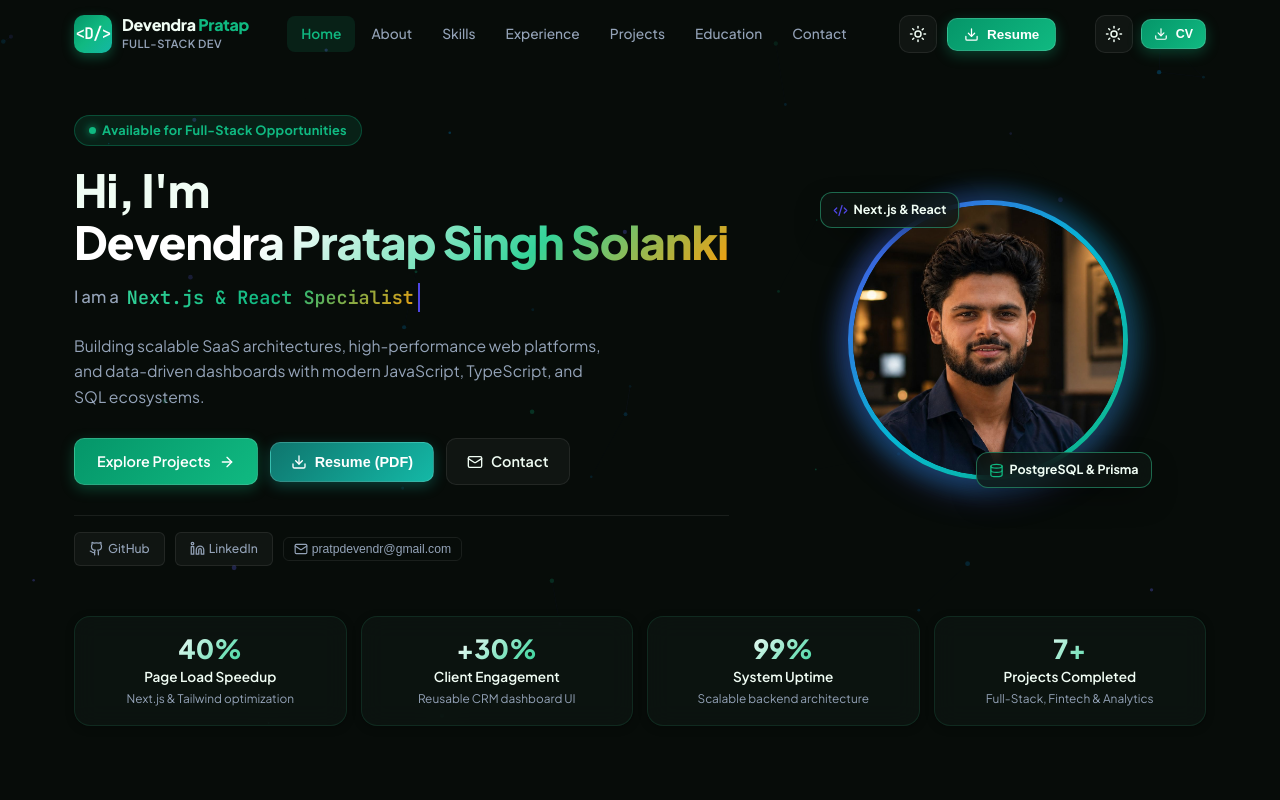
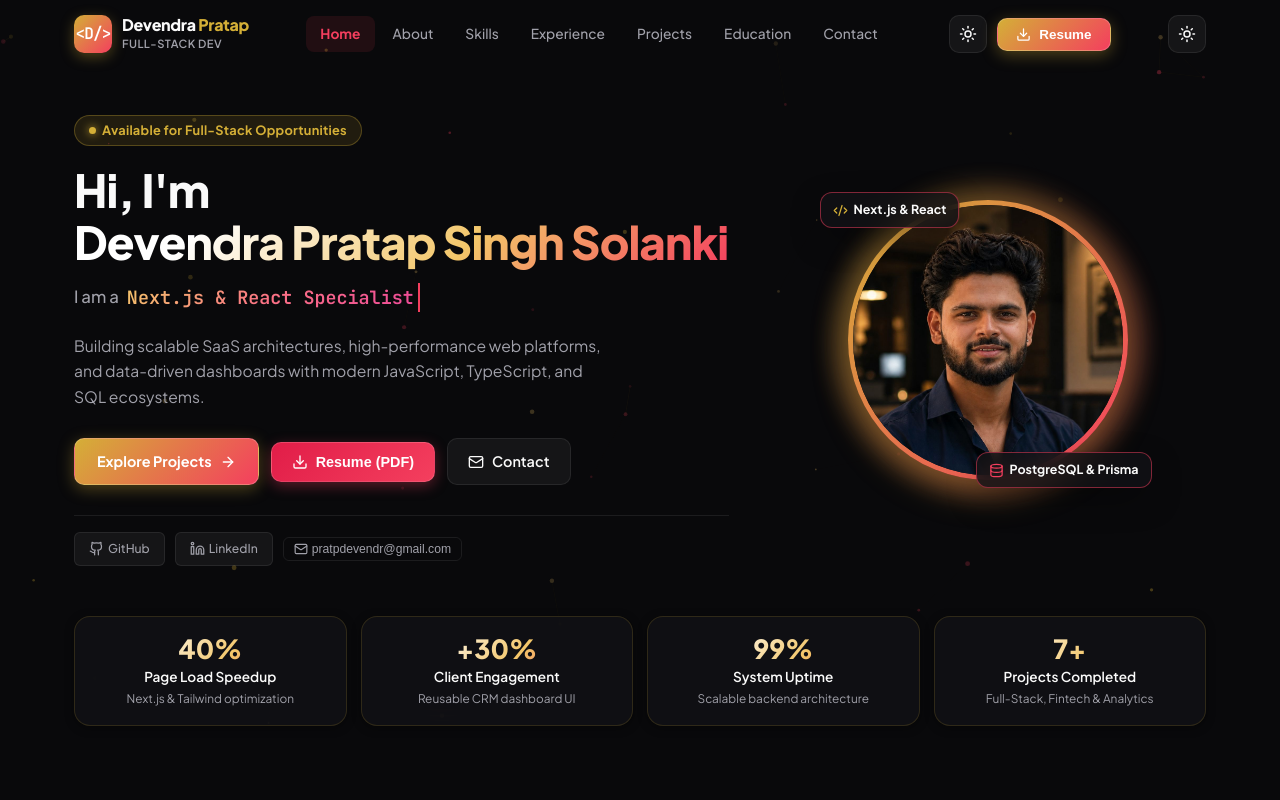
Before and after one commit to devendrapratapsinghsolanki/My-Portfolio, a React (Vite) app: page / in a window 1280 px wide. Shown: the top 800 px of the page. Built offline with nearby package versions, Linux system fonts and the light colour scheme.

Commit message:
feat: apply Veronica Solomon inspired Chic Noir, Luxury Gold & Sensational Pink theme and unify desktop resume button

```diff
--- a/src/components/BackgroundCanvas.jsx
+++ b/src/components/BackgroundCanvas.jsx
@@ -32,8 +32,8 @@ export default function BackgroundCanvas({ theme = 'dark' }) {
         vy: (Math.random() - 0.5) * 0.4,
         radius: Math.random() * 1.8 + 0.8,
         color: isDark
-          ? ['rgba(99, 102, 241,', 'rgba(2, 132, 199,', 'rgba(16, 185, 129,'][Math.floor(Math.random() * 3)]
-          : ['rgba(79, 70, 229,', 'rgba(2, 132, 199,', 'rgba(5, 150, 105,'][Math.floor(Math.random() * 3)],
+          ? ['rgba(212, 175, 55,', 'rgba(244, 63, 94,', 'rgba(243, 198, 105,'][Math.floor(Math.random() * 3)]
+          : ['rgba(184, 134, 11,', 'rgba(225, 29, 72,', 'rgba(212, 175, 55,'][Math.floor(Math.random() * 3)],
         alpha: isDark ? Math.random() * 0.35 + 0.15 : Math.random() * 0.25 + 0.1
       });
     }
@@ -90,7 +90,7 @@ export default function BackgroundCanvas({ theme = 'dark' }) {
             ctx.moveTo(p.x, p.y);
             ctx.lineTo(p2.x, p2.y);
             const lineAlpha = (1 - dist2 / 100) * (isDark ? 0.12 : 0.08);
-            ctx.strokeStyle = `rgba(99, 102, 241, ${lineAlpha})`;
+            ctx.strokeStyle = `rgba(212, 175, 55, ${lineAlpha})`;
             ctx.lineWidth = 0.7;
             ctx.stroke();
           }
--- a/src/components/Hero.jsx
+++ b/src/components/Hero.jsx
@@ -1,5 +1,5 @@
 import React, { useState, useEffect } from 'react';
-import { Download, ArrowRight, Mail, Sparkles, Check, Code2, Database, ShieldCheck, Layers, Terminal } from 'lucide-react';
+import { Download, ArrowRight, Mail, Sparkles, Check, Code2, Database } from 'lucide-react';
 import { GithubIcon, LinkedinIcon } from './Icons';
 import { portfolioData } from '../data/portfolioData';
 
@@ -70,8 +70,8 @@ export default function Hero({ onOpenResume }) {
                 gap: '6px',
                 padding: '4px 14px',
                 borderRadius: '9999px',
-                background: 'rgba(16, 185, 129, 0.12)',
-                border: '1px solid rgba(16, 185, 129, 0.3)',
+                background: 'rgba(212, 175, 55, 0.12)',
+                border: '1px solid rgba(212, 175, 55, 0.3)',
                 marginBottom: '18px'
               }}
             >
@@ -80,11 +80,11 @@ export default function Hero({ onOpenResume }) {
                   width: '7px',
                   height: '7px',
                   borderRadius: '50%',
-                  background: '#10b981',
-                  boxShadow: '0 0 8px #10b981'
+                  background: '#d4af37',
+                  boxShadow: '0 0 8px #d4af37'
                 }}
               />
-              <span style={{ fontSize: '0.8rem', fontWeight: '700', color: '#10b981', letterSpacing: '0.02em' }}>
+              <span style={{ fontSize: '0.8rem', fontWeight: '700', color: '#d4af37', letterSpacing: '0.02em' }}>
                 {personal.availability}
               </span>
             </div>
@@ -120,7 +120,7 @@ export default function Hero({ onOpenResume }) {
                 style={{
                   fontSize: '1.15rem',
                   fontWeight: '700',
-                  borderRight: '2px solid #4f46e5',
+                  borderRight: '2px solid #f43f5e',
                   paddingRight: '4px'
                 }}
               >
@@ -207,25 +207,25 @@ export default function Hero({ onOpenResume }) {
                 style={{ cursor: 'pointer', background: 'transparent' }}
                 title="Click to copy email"
               >
-                {copiedEmail ? <Check size={14} color="#10b981" /> : <Mail size={14} />}
+                {copiedEmail ? <Check size={14} color="#d4af37" /> : <Mail size={14} />}
                 <span>{copiedEmail ? 'Copied!' : personal.email}</span>
               </button>
             </div>
           </div>
 
-          {/* Right: Circular Aesthetic Profile Card */}
+          {/* Right: Circular Chic Glowing Profile */}
           <div className="hero-profile-container" style={{ display: 'flex', justifyContent: 'center', position: 'relative' }}>
             <div style={{ position: 'relative', width: '280px', height: '280px', display: 'flex', alignItems: 'center', justifyContent: 'center' }}>
 
-              {/* Outer Decorative Gradient Ring */}
+              {/* Outer Decorative Gradient Ring (Gold & Sensational Pink Glow) */}
               <div
                 style={{
                   position: 'absolute',
-                  inset: '-12px',
+                  inset: '-14px',
                   borderRadius: '50%',
-                  background: 'linear-gradient(135deg, rgba(79, 70, 229, 0.4) 0%, rgba(6, 182, 212, 0.4) 50%, rgba(16, 185, 129, 0.3) 100%)',
-                  filter: 'blur(10px)',
-                  opacity: 0.75,
+                  background: 'linear-gradient(135deg, rgba(212, 175, 55, 0.45) 0%, rgba(244, 63, 94, 0.45) 100%)',
+                  filter: 'blur(12px)',
+                  opacity: 0.8,
                   zIndex: 0
                 }}
               />
@@ -238,8 +238,8 @@ export default function Hero({ onOpenResume }) {
                   height: '100%',
                   borderRadius: '50%',
                   padding: '5px',
-                  background: 'linear-gradient(135deg, #4f46e5 0%, #06b6d4 50%, #10b981 100%)',
-                  boxShadow: '0 12px 35px rgba(79, 70, 229, 0.35)',
+                  background: 'linear-gradient(135deg, #d4af37 0%, #f43f5e 100%)',
+                  boxShadow: '0 12px 35px rgba(212, 175, 55, 0.35)',
                   zIndex: 1
                 }}
               >
@@ -285,7 +285,7 @@ export default function Hero({ onOpenResume }) {
                   zIndex: 2
                 }}
               >
-                <Code2 size={15} color="#4f46e5" />
+                <Code2 size={15} color="#d4af37" />
                 <span style={{ fontSize: '0.78rem', fontWeight: '700', color: 'var(--text-main)' }}>
                   Next.js & React
                 </span>
@@ -310,7 +310,7 @@ export default function Hero({ onOpenResume }) {
                   zIndex: 2
                 }}
               >
-                <Database size={15} color="#10b981" />
+                <Database size={15} color="#f43f5e" />
                 <span style={{ fontSize: '0.78rem', fontWeight: '700', color: 'var(--text-main)' }}>
                   PostgreSQL & Prisma
                 </span>
--- a/src/components/Logo.jsx
+++ b/src/components/Logo.jsx
@@ -9,7 +9,7 @@ export default function Logo() {
           width: '38px',
           height: '38px',
           borderRadius: '10px',
-          background: 'linear-gradient(135deg, #059669 0%, #10b981 50%, #14b8a6 100%)',
+          background: 'linear-gradient(135deg, #d4af37 0%, #f43f5e 100%)',
           display: 'flex',
           alignItems: 'center',
           justifyContent: 'center',
@@ -18,14 +18,14 @@ export default function Logo() {
           fontSize: '1rem',
           fontFamily: 'var(--font-mono)',
           letterSpacing: '-0.05em',
-          boxShadow: '0 4px 12px rgba(16, 185, 129, 0.35)'
+          boxShadow: '0 4px 14px rgba(212, 175, 55, 0.35)'
         }}
       >
         {'<D/>'}
       </div>
       <div style={{ display: 'flex', flexDirection: 'column' }}>
         <span style={{ fontWeight: '800', fontSize: '1rem', letterSpacing: '-0.02em', color: 'var(--text-main)', lineHeight: '1.2' }}>
-          Devendra <span style={{ color: '#10b981' }}>Pratap</span>
+          Devendra <span style={{ color: '#d4af37' }}>Pratap</span>
         </span>
         <span style={{ fontSize: '0.7rem', color: 'var(--text-muted)', letterSpacing: '0.04em', textTransform: 'uppercase', fontWeight: '600' }}>
           Full-Stack Dev
--- a/src/components/Navbar.jsx
+++ b/src/components/Navbar.jsx
@@ -1,11 +1,10 @@
 import React, { useState, useEffect } from 'react';
-import { Download, Menu, X, Sun, Moon, ChevronRight, FileText } from 'lucide-react';
+import { Download, Sun, Moon } from 'lucide-react';
 import Logo from './Logo';
 import { portfolioData } from '../data/portfolioData';
 
 export default function Navbar({ onOpenResume, theme, toggleTheme }) {
   const [scrolled, setScrolled] = useState(false);
-  const [mobileMenuOpen, setMobileMenuOpen] = useState(false);
   const [activeSection, setActiveSection] = useState('home');
 
   useEffect(() => {
@@ -51,8 +50,8 @@ export default function Navbar({ onOpenResume, theme, toggleTheme }) {
         right: 0,
         zIndex: 1000,
         backgroundColor: scrolled ? 'var(--bg-header)' : 'transparent',
-        backdropFilter: scrolled ? 'blur(12px)' : 'none',
-        WebkitBackdropFilter: scrolled ? 'blur(12px)' : 'none',
+        backdropFilter: scrolled ? 'blur(14px)' : 'none',
+        WebkitBackdropFilter: scrolled ? 'blur(14px)' : 'none',
         borderBottom: scrolled ? '1px solid var(--border-subtle)' : '1px solid transparent',
         boxShadow: scrolled ? 'var(--shadow-sm)' : 'none',
         transition: 'background-color 0.25s, border-color 0.25s'
@@ -65,7 +64,7 @@ export default function Navbar({ onOpenResume, theme, toggleTheme }) {
         </a>
 
         {/* Desktop Navigation */}
-        <nav style={{ display: 'flex', alignItems: 'center', gap: '2px' }} className="desktop-nav">
+        <nav style={{ display: 'flex', alignItems: 'center', gap: '4px' }} className="desktop-nav">
           {navLinks.map((link) => {
             const isActive = activeSection === link.id;
             return (
@@ -76,9 +75,9 @@ export default function Navbar({ onOpenResume, theme, toggleTheme }) {
                   padding: '7px 14px',
                   borderRadius: '8px',
                   fontSize: '0.86rem',
-                  fontWeight: isActive ? '600' : '500',
-                  color: isActive ? '#10b981' : 'var(--text-muted)',
-                  background: isActive ? 'rgba(16, 185, 129, 0.12)' : 'transparent',
+                  fontWeight: isActive ? '700' : '500',
+                  color: isActive ? '#f43f5e' : 'var(--text-muted)',
+                  background: isActive ? 'rgba(244, 63, 94, 0.1)' : 'transparent',
                   textDecoration: 'none',
                   transition: 'all 0.15s ease'
                 }}
@@ -89,7 +88,7 @@ export default function Navbar({ onOpenResume, theme, toggleTheme }) {
           })}
         </nav>
 
-        {/* Right Actions: Theme Toggle & Resume Button */}
+        {/* Right Actions: ONLY ONE Resume button and Theme toggle */}
         <div style={{ display: 'flex', alignItems: 'center', gap: '10px' }} className="desktop-nav">
           <button
             onClick={toggleTheme}
@@ -103,14 +102,14 @@ export default function Navbar({ onOpenResume, theme, toggleTheme }) {
           <button
             onClick={onOpenResume}
             className="btn-primary"
-            style={{ padding: '8px 16px', fontSize: '0.84rem' }}
+            style={{ padding: '8px 18px', fontSize: '0.84rem' }}
           >
             <Download size={15} />
             <span>Resume</span>
           </button>
         </div>
 
-        {/* Mobile controls (Clean top bar on mobile) */}
+        {/* Mobile top controls */}
         <div style={{ display: 'flex', alignItems: 'center', gap: '8px' }} className="mobile-toggle-btn">
           <button
             onClick={toggleTheme}
@@ -120,15 +119,6 @@ export default function Navbar({ onOpenResume, theme, toggleTheme }) {
           >
             {theme === 'dark' ? <Sun size={18} /> : <Moon size={18} />}
           </button>
-
-          <button
-            onClick={onOpenResume}
-            className="btn-primary"
-            style={{ padding: '7px 12px', fontSize: '0.78rem' }}
-          >
-            <Download size={14} />
-            <span>CV</span>
-          </button>
         </div>
       </div>
     </header>
--- a/src/styles/globals.css
+++ b/src/styles/globals.css
@@ -1,65 +1,69 @@
-/* Fresh Emerald & Jade Aurora Theme Variables */
+/* Chic, Luxurious & Passionate: Noir Black, Champagne Gold & Sensational Pink */
 :root {
   --font-sans: 'Plus Jakarta Sans', system-ui, -apple-system, sans-serif;
   --font-display: 'Syne', 'Plus Jakarta Sans', sans-serif;
   --font-mono: 'JetBrains Mono', monospace;
 
-  --emerald: #10b981;
-  --emerald-light: #34d399;
-  --emerald-dark: #059669;
-  --jade: #14b8a6;
-  --lime: #84cc16;
-  --amber: #f59e0b;
+  --gold: #d4af37;
+  --gold-light: #f3c669;
+  --gold-dark: #b8860b;
+
+  --pink: #f43f5e;
+  --pink-light: #fb7185;
+  --pink-sensational: #ec4899;
+
+  --charcoal: #18181b;
+  --gray-subtle: #71717a;
 }
 
-/* Dark Theme (Deep Forest Obsidian & Radiant Mint) */
+/* Dark Theme (Chic Noir, Radiant Gold & Sensational Pink) */
 [data-theme="dark"] {
-  --bg-main: #070c09;
-  --bg-surface: #0e1612;
-  --bg-card: rgba(14, 22, 18, 0.75);
-  --bg-card-hover: rgba(22, 36, 29, 0.85);
-  --bg-header: rgba(7, 12, 9, 0.85);
-  --bg-pill: rgba(255, 255, 255, 0.04);
+  --bg-main: #09090b;
+  --bg-surface: #121216;
+  --bg-card: rgba(18, 18, 22, 0.8);
+  --bg-card-hover: rgba(28, 28, 35, 0.9);
+  --bg-header: rgba(9, 9, 11, 0.88);
+  --bg-pill: rgba(255, 255, 255, 0.05);
 
   --border-subtle: rgba(255, 255, 255, 0.08);
-  --border-card: rgba(52, 211, 153, 0.12);
-  --border-hover: rgba(52, 211, 153, 0.45);
+  --border-card: rgba(212, 175, 55, 0.16);
+  --border-hover: rgba(244, 63, 94, 0.5);
 
-  --text-main: #f0fdf4;
-  --text-muted: #94a3b8;
-  --text-dim: #64748b;
+  --text-main: #fafafa;
+  --text-muted: #a1a1aa;
+  --text-dim: #71717a;
 
-  --shadow-sm: 0 2px 8px rgba(0, 0, 0, 0.3);
-  --shadow-md: 0 12px 32px -10px rgba(0, 0, 0, 0.6);
-  --shadow-glow: 0 0 25px rgba(16, 185, 129, 0.18);
+  --shadow-sm: 0 2px 10px rgba(0, 0, 0, 0.4);
+  --shadow-md: 0 12px 36px -10px rgba(0, 0, 0, 0.7);
+  --shadow-glow: 0 0 25px rgba(212, 175, 55, 0.2);
 
-  --code-bg: rgba(6, 11, 8, 0.95);
-  --bottom-bar-bg: rgba(14, 22, 18, 0.92);
+  --code-bg: rgba(10, 10, 13, 0.95);
+  --bottom-bar-bg: rgba(18, 18, 22, 0.94);
 }
 
-/* Light Theme (Fresh Mint Pearl & Crisp Obsidian) */
+/* Light Theme (Chic Ivory, Warm Gold & Haute Pink) */
 [data-theme="light"] {
-  --bg-main: #f5f8f6;
+  --bg-main: #faf8f5;
   --bg-surface: #ffffff;
-  --bg-card: rgba(255, 255, 255, 0.92);
-  --bg-card-hover: rgba(240, 24DF, 244, 1);
-  --bg-header: rgba(245, 248, 246, 0.88);
+  --bg-card: rgba(255, 255, 255, 0.94);
+  --bg-card-hover: rgba(248, 245, 240, 1);
+  --bg-header: rgba(250, 248, 245, 0.9);
   --bg-pill: rgba(0, 0, 0, 0.04);
 
-  --border-subtle: rgba(0, 0, 0, 0.07);
-  --border-card: rgba(16, 185, 129, 0.15);
-  --border-hover: rgba(16, 185, 129, 0.45);
+  --border-subtle: rgba(0, 0, 0, 0.08);
+  --border-card: rgba(212, 175, 55, 0.2);
+  --border-hover: rgba(244, 63, 94, 0.45);
 
-  --text-main: #061a10;
-  --text-muted: #475569;
-  --text-dim: #64748b;
+  --text-main: #18181b;
+  --text-muted: #52525b;
+  --text-dim: #71717a;
 
   --shadow-sm: 0 2px 8px rgba(0, 0, 0, 0.04);
-  --shadow-md: 0 10px 25px -5px rgba(16, 185, 129, 0.1);
-  --shadow-glow: 0 0 25px rgba(16, 185, 129, 0.1);
+  --shadow-md: 0 10px 25px -5px rgba(212, 175, 55, 0.12);
+  --shadow-glow: 0 0 25px rgba(212, 175, 55, 0.12);
 
-  --code-bg: #132219;
-  --bottom-bar-bg: rgba(255, 255, 255, 0.92);
+  --code-bg: #1c1917;
+  --bottom-bar-bg: rgba(255, 255, 255, 0.94);
 }
 
 * {
@@ -92,11 +96,11 @@ body {
   background: var(--bg-main);
 }
 ::-webkit-scrollbar-thumb {
-  background: rgba(16, 185, 129, 0.4);
+  background: rgba(212, 175, 55, 0.4);
   border-radius: 4px;
 }
 ::-webkit-scrollbar-thumb:hover {
-  background: rgba(16, 185, 129, 0.8);
+  background: rgba(244, 63, 94, 0.7);
 }
 
 /* Container */
@@ -115,8 +119,8 @@ body {
 /* Glass Card */
 .glass-card {
   background: var(--bg-card);
-  backdrop-filter: blur(12px);
-  -webkit-backdrop-filter: blur(12px);
+  backdrop-filter: blur(14px);
+  -webkit-backdrop-filter: blur(14px);
   border: 1px solid var(--border-card);
   border-radius: 16px;
   box-shadow: var(--shadow-sm);
@@ -126,30 +130,30 @@ body {
 .glass-card:hover {
   transform: translateY(-3px);
   border-color: var(--border-hover);
-  box-shadow: var(--shadow-md);
+  box-shadow: var(--shadow-md), 0 0 20px rgba(244, 63, 94, 0.15);
 }
 
-/* Text Gradients (Fresh Mint & Gold) */
+/* Text Gradients (Gold & Sensational Pink) */
 [data-theme="dark"] .text-gradient {
-  background: linear-gradient(135deg, #ffffff 30%, #34d399 70%, #f59e0b 100%);
+  background: linear-gradient(135deg, #ffffff 20%, #f3c669 60%, #f43f5e 100%);
   -webkit-background-clip: text;
   -webkit-text-fill-color: transparent;
 }
 
 [data-theme="light"] .text-gradient {
-  background: linear-gradient(135deg, #061a10 30%, #059669 70%, #d97706 100%);
+  background: linear-gradient(135deg, #18181b 20%, #b8860b 60%, #e11d48 100%);
   -webkit-background-clip: text;
   -webkit-text-fill-color: transparent;
 }
 
 [data-theme="dark"] .text-gradient-cyan {
-  background: linear-gradient(135deg, #34d399 0%, #10b981 50%, #f59e0b 100%);
+  background: linear-gradient(135deg, #f3c669 0%, #fb7185 50%, #ec4899 100%);
   -webkit-background-clip: text;
   -webkit-text-fill-color: transparent;
 }
 
 [data-theme="light"] .text-gradient-cyan {
-  background: linear-gradient(135deg, #059669 0%, #10b981 50%, #d97706 100%);
+  background: linear-gradient(135deg, #b8860b 0%, #e11d48 50%, #be185d 100%);
   -webkit-background-clip: text;
   -webkit-text-fill-color: transparent;
 }
@@ -158,20 +162,20 @@ body {
   font-family: var(--font-mono);
 }
 
-/* Buttons */
+/* Buttons (Luxurious Gold & Sensational Pink) */
 .btn-primary {
   display: inline-flex;
   align-items: center;
   justify-content: center;
   gap: 8px;
-  background: linear-gradient(135deg, #059669 0%, #10b981 100%);
+  background: linear-gradient(135deg, #d4af37 0%, #f43f5e 100%);
   color: #ffffff !important;
-  font-weight: 600;
+  font-weight: 700;
   font-size: 0.9rem;
   padding: 11px 22px;
   border-radius: 10px;
-  border: 1px solid rgba(255, 255, 255, 0.15);
-  box-shadow: 0 4px 14px rgba(16, 185, 129, 0.3);
+  border: 1px solid rgba(255, 255, 255, 0.2);
+  box-shadow: 0 4px 16px rgba(212, 175, 55, 0.35);
   cursor: pointer;
   text-decoration: none;
   transition: all 0.2s ease;
@@ -179,8 +183,8 @@ body {
 
 .btn-primary:hover {
   transform: translateY(-2px);
-  box-shadow: 0 6px 20px rgba(16, 185, 129, 0.45);
-  background: linear-gradient(135deg, #047857 0%, #059669 100%);
+  box-shadow: 0 6px 22px rgba(244, 63, 94, 0.5);
+  background: linear-gradient(135deg, #c59b27 0%, #e11d48 100%);
 }
 
 .btn-secondary {
@@ -211,14 +215,14 @@ body {
   align-items: center;
   justify-content: center;
   gap: 8px;
-  background: linear-gradient(135deg, #0f766e 0%, #14b8a6 100%);
+  background: linear-gradient(135deg, #e11d48 0%, #f43f5e 100%);
   color: #ffffff !important;
-  font-weight: 600;
+  font-weight: 700;
   font-size: 0.9rem;
   padding: 11px 20px;
   border-radius: 10px;
   border: 1px solid rgba(255, 255, 255, 0.15);
-  box-shadow: 0 4px 14px rgba(20, 184, 166, 0.3);
+  box-shadow: 0 4px 14px rgba(244, 63, 94, 0.35);
   cursor: pointer;
   text-decoration: none;
   transition: all 0.2s ease;
@@ -226,10 +230,10 @@ body {
 
 .btn-cyan:hover {
   transform: translateY(-2px);
-  box-shadow: 0 6px 20px rgba(20, 184, 166, 0.45);
+  box-shadow: 0 6px 20px rgba(244, 63, 94, 0.55);
 }
 
-/* Badge styles */
+/* Badges */
 .badge-tech {
   display: inline-flex;
   align-items: center;
@@ -245,8 +249,8 @@ body {
 }
 
 .badge-tech:hover {
-  border-color: rgba(16, 185, 129, 0.4);
-  color: #10b981;
+  border-color: rgba(244, 63, 94, 0.5);
+  color: #f43f5e;
 }
 
 .badge-live {
@@ -254,9 +258,9 @@ body {
   align-items: center;
   gap: 5px;
   padding: 3px 8px;
-  background: rgba(16, 185, 129, 0.12);
-  border: 1px solid rgba(16, 185, 129, 0.3);
-  color: #10b981;
+  background: rgba(244, 63, 94, 0.12);
+  border: 1px solid rgba(244, 63, 94, 0.35);
+  color: #f43f5e;
   font-size: 0.72rem;
   font-weight: 700;
   border-radius: 9999px;
@@ -269,7 +273,8 @@ body {
   width: 5px;
   height: 5px;
   border-radius: 50%;
-  background: #10b981;
+  background: #f43f5e;
+  box-shadow: 0 0 6px #f43f5e;
 }
 
 /* Section Titles */
@@ -281,10 +286,10 @@ body {
   background: var(--bg-pill);
   border: 1px solid var(--border-subtle);
   border-radius: 9999px;
-  color: #10b981;
+  color: #d4af37;
   font-size: 0.78rem;
-  font-weight: 600;
-  letter-spacing: 0.05em;
+  font-weight: 700;
+  letter-spacing: 0.06em;
   text-transform: uppercase;
   margin-bottom: 10px;
 }
@@ -324,22 +329,22 @@ body {
 
 .theme-toggle-btn:hover {
   border-color: var(--border-hover);
-  background: rgba(16, 185, 129, 0.1);
-  color: #10b981;
+  background: rgba(244, 63, 94, 0.1);
+  color: #f43f5e;
 }
 
-/* Custom Cursor Styles */
+/* Custom Trailing Cursor */
 .custom-cursor-dot {
   position: fixed;
   top: 0;
   left: 0;
   width: 8px;
   height: 8px;
-  background-color: #10b981;
+  background-color: #d4af37;
   border-radius: 50%;
   pointer-events: none;
   z-index: 9999;
-  box-shadow: 0 0 12px #10b981, 0 0 20px #34d399;
+  box-shadow: 0 0 10px #d4af37, 0 0 18px #f43f5e;
   transform: translate(-50%, -50%);
   transition: opacity 0.2s ease;
 }
@@ -350,7 +355,7 @@ body {
   left: 0;
   width: 36px;
   height: 36px;
-  border: 1.5px solid rgba(16, 185, 129, 0.5);
+  border: 1.5px solid rgba(212, 175, 55, 0.6);
   border-radius: 50%;
   pointer-events: none;
   z-index: 9998;
@@ -361,8 +366,8 @@ body {
 .custom-cursor-ring.hovering {
   width: 52px;
   height: 52px;
-  border-color: rgba(52, 211, 153, 0.9);
-  background: rgba(16, 185, 129, 0.08);
+  border-color: rgba(244, 63, 94, 0.9);
+  background: rgba(244, 63, 94, 0.08);
 }
 
 @media (max-width: 768px) {
@@ -371,12 +376,10 @@ body {
   }
 }
 
-/* ========================================================= */
-/* 📱 EXCLUSIVE MOBILE APP VIEW SYSTEM                       */
-/* ========================================================= */
+/* 📱 EXCLUSIVE MOBILE APP VIEW SYSTEM */
 @media (max-width: 768px) {
   body {
-    padding-bottom: 84px; /* Space for Mobile Bottom Bar */
+    padding-bottom: 84px;
   }
 
   .desktop-nav {
@@ -429,7 +432,6 @@ body {
     font-size: 1.5rem;
   }
 
-  /* Compact padding for cards on phone */
   .glass-card {
     padding: 18px !important;
     border-radius: 14px;
```
Also changed, not shown: src/components/MobileBottomBar.jsx (+6 -6 lines).
